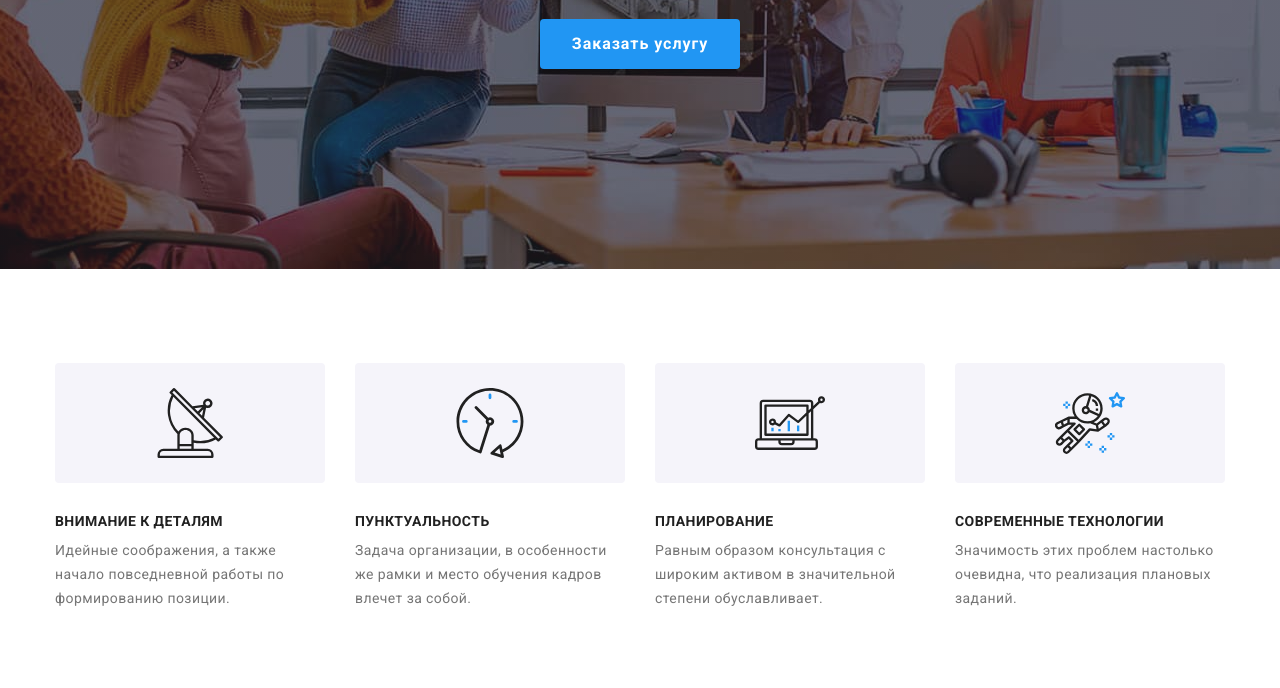
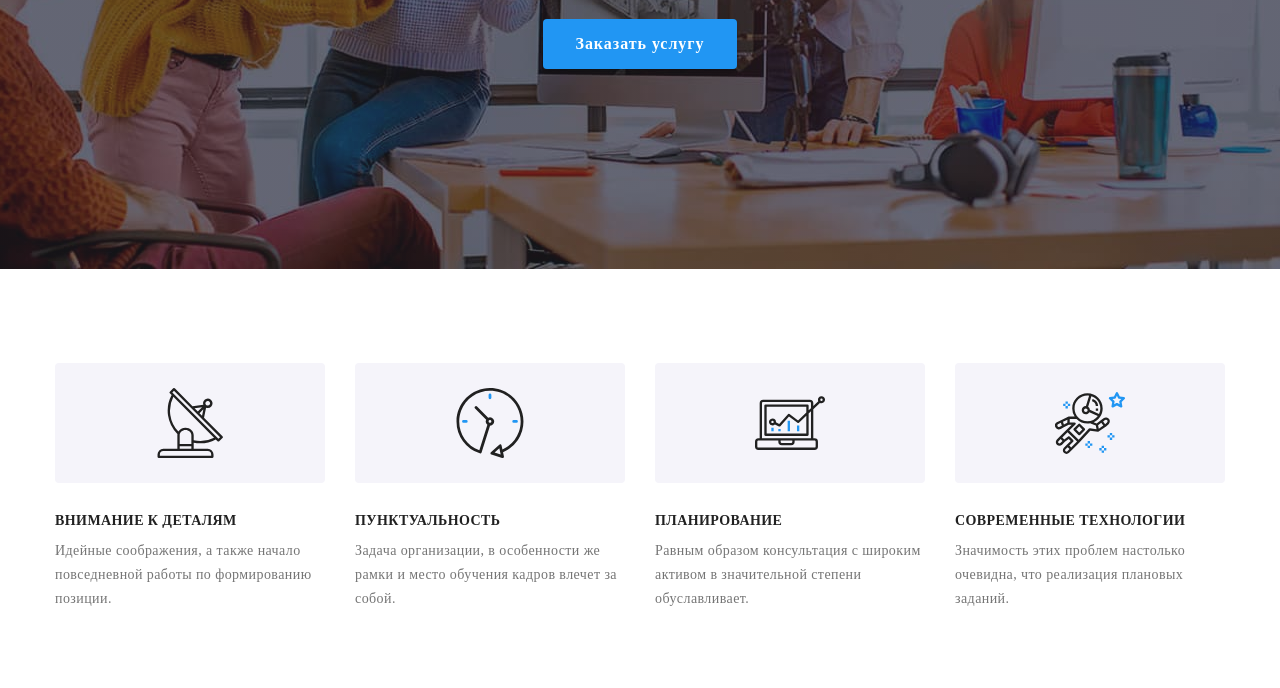
Before and after one commit to marynaost/goit-markup-hw-07, a plain HTML site: page index.html in a window 1280 px wide. Shown: the part 412-1100 px from the top of the page. Drawn offline with nearby package versions, Linux system fonts and the light colour scheme; files that its build step writes are made by us from their sources.

Commit message:
add sass/base

```diff
--- a/sass/base/_common.scss
+++ b/sass/base/_common.scss
@@ -29,6 +29,6 @@ img {
 }
 
 body {
-  font-family: 'Roboto', sans-serif;
+  font-family: var(--primary-font-family);
   color: var(--main-color);
 }
```
